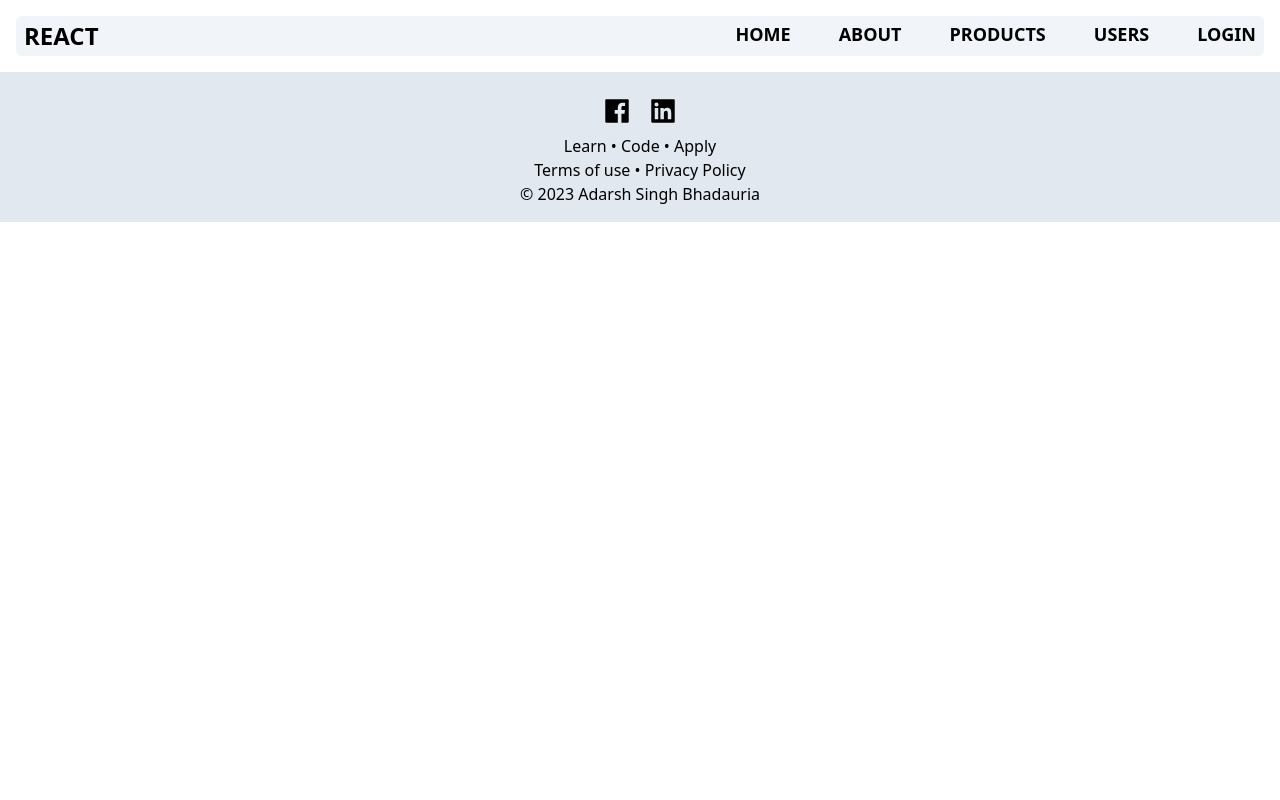
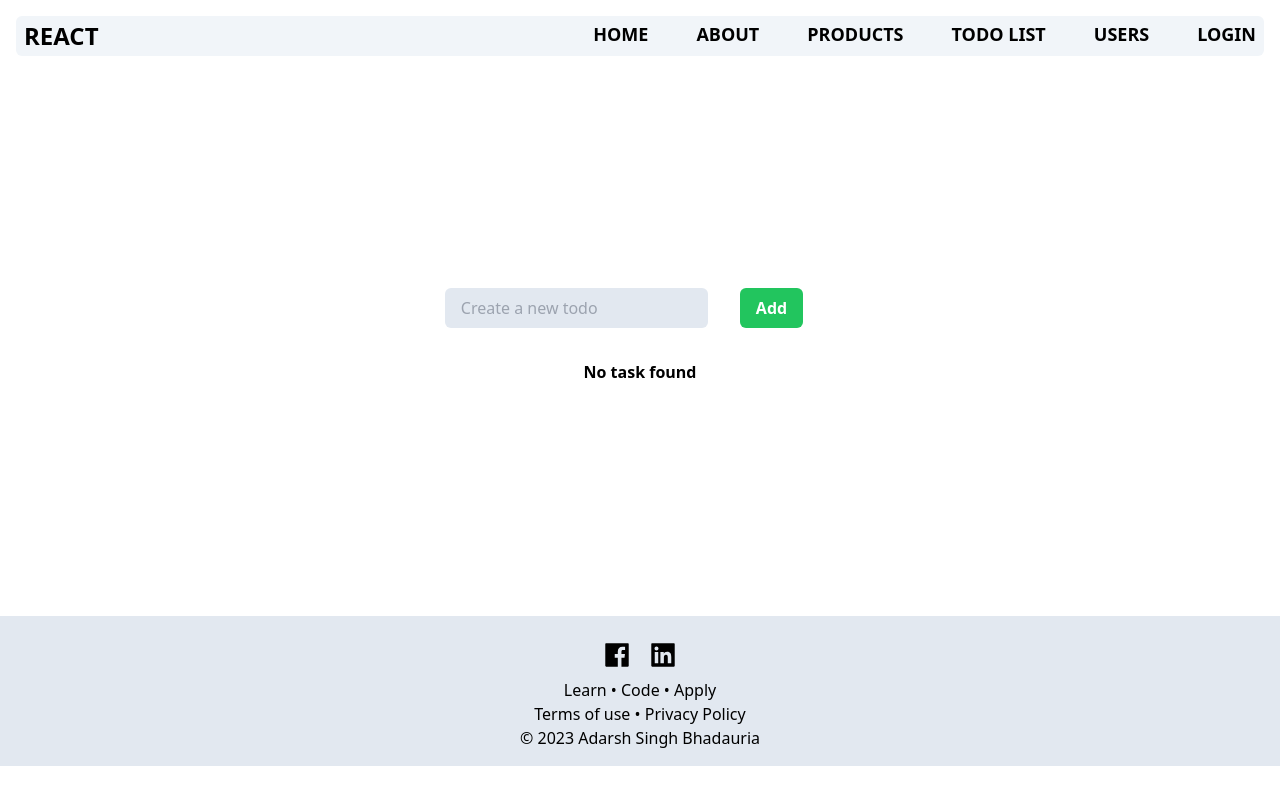
Before and after one commit to Adarsh-Singh-Bhadauria/30-days-of-react, a React (Create React App) app: page /todo in a window 1280 px wide. Built offline with nearby package versions, Linux system fonts and the light colour scheme.

Commit message:
added todo list feature

```diff
--- a/src/App.js
+++ b/src/App.js
@@ -5,6 +5,7 @@ import Home from './components/Home';
 import Login from './components/Login';
 import Navbar from './components/Navbar';
 import Products from './components/Products';
+import TodoList from './components/TodoList';
 import UserData from './components/UserData';
 import {Routes, Route} from 'react-router-dom';
 
@@ -18,6 +19,7 @@ function App() {
         <Route path="/users" element={<UserData/>} />
         <Route path="/login" element={<Login/>} />
         <Route path="/products" element={<Products/>} />
+        <Route path="/todo" element={<TodoList/>} />
       </Routes>
       <Footer/>
     </>
--- a/src/components/Navbar.js
+++ b/src/components/Navbar.js
@@ -10,6 +10,7 @@ const Navbar = () => {
           <Link to="/" className='hover:bg-red-200 px-2 rounded-sm'>HOME</Link>
           <Link to="/about" className='hover:bg-red-200 px-2 rounded-sm'>ABOUT</Link>
           <Link to="/products" className='hover:bg-red-200 px-2 rounded-sm'>PRODUCTS</Link>
+          <Link to="/todo" className='hover:bg-red-200 px-2 rounded-sm'>TODO LIST</Link>
           <Link to="/users" className='hover:bg-red-200 px-2 rounded-sm'>USERS</Link>
           <Link to="/login" className='hover:bg-red-200 px-2 rounded-sm'>LOGIN</Link>
         </ul>
--- /dev/null
+++ b/src/components/TodoList.js
@@ -0,0 +1,64 @@
+import React, {useState} from 'react';
+
+const TodoList = () => {
+    const [todos, setTodos] = useState([]);
+    const [todo, setTodo] = useState("");
+
+    const addTodo = () => {
+        if (todo !== "") {
+          setTodos([...todos, todo]);
+          setTodo("");
+        }
+      };
+
+      const deleteTodo = (text) => {
+        const newTodos = todos.filter((todo) => {
+          return todo !== text;
+        });
+        setTodos(newTodos);
+      };
+
+
+  return (
+    <div className='flex flex-col items-center justify-center space-y-8 my-16 py-8 min-h-[54vh]'>
+        <div>
+            <input
+                className='rounded-md py-2 px-4 bg-slate-200'
+                type="text"
+                name="todo"
+                value={todo}
+                placeholder="Create a new todo"
+                onChange={(e) => {
+                setTodo(e.target.value);
+                }}
+            />
+            <button className='mx-8 py-2 px-4 bg-green-500 text-white font-bold rounded-md' onClick={addTodo}> Add </button>
+        </div>
+
+
+        <div>
+            {todos?.length > 0 ? (
+                <ul className='space-y-4'>
+                {todos.map((entry, index) => (
+                    <div className="flex space-x-4 justify-between">
+                    <li key={index} className='px-4 py-2 bg-slate-600 text-white font- rounded-md'> {entry} </li>
+
+                    <button className='px-4 py-2 bg-red-700 text-white font-bold rounded-md'
+                        onClick={() => {
+                        deleteTodo(entry);
+                        }}
+                    >
+                        Delete
+                    </button>
+                    </div>
+                ))}
+                </ul>
+            ) : (
+                <p className='font-bold'>No task found</p>
+            )}
+        </div>
+    </div>
+  )
+}
+
+export default TodoList
```
